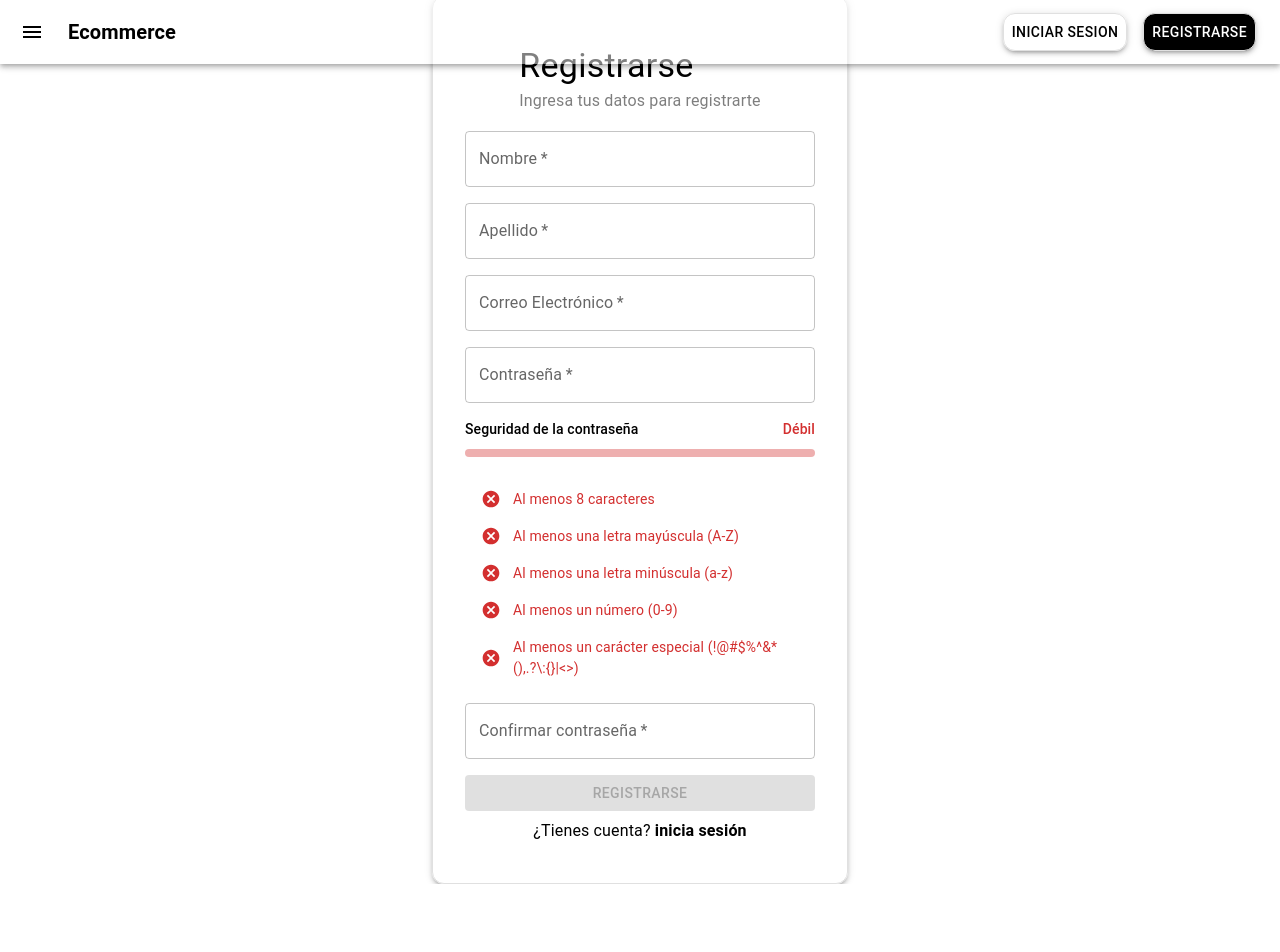
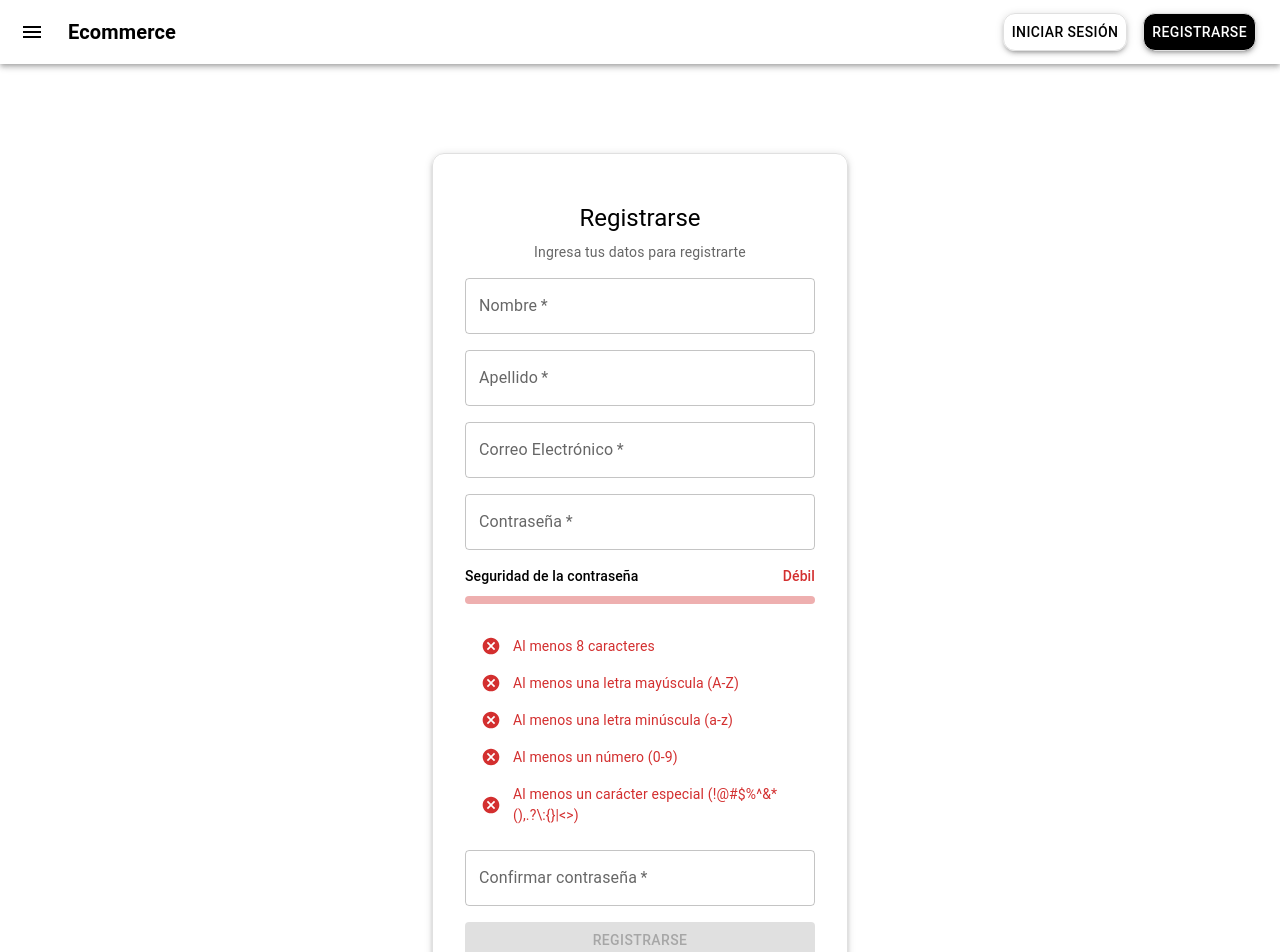
Before and after one commit to danieldelahoz2212/ecommerce_front, a React (Vite) app: page /register in a window 1280 px wide. Shown: the top 952 px of the page. Before the commit the page ends 884 px from the top, so only its background shows below. Built offline with nearby package versions, Linux system fonts and the light colour scheme.

Commit message:
se modifico el register para que este centrado

```diff
--- a/src/components/NavBar.tsx
+++ b/src/components/NavBar.tsx
@@ -28,13 +28,14 @@ export const NavBar = () => {
             variant="h6"
             align="justify"
             component="div"
-            sx={{ flexGrow: 2, color: "black", fontWeight: "bold"  }}
+            sx={{ flexGrow: 2, color: "black", fontWeight: "bold" }}
           >
             Ecommerce
           </Typography>
           <Button
             href="/login"
             sx={{
+              display: { xs: "none", md: "inline-flex" },
               borderRadius: 3,
               border: 1,
               borderColor: "grey.300",
@@ -45,11 +46,13 @@ export const NavBar = () => {
               },
             }}
           >
-            Iniciar Sesion
+            Iniciar Sesión
           </Button>
+
           <Button
             href="/register"
             sx={{
+              display: { xs: "none", md: "inline-flex" },
               borderRadius: 3,
               color: "inherit",
               border: 1,
--- a/src/pages/Register.tsx
+++ b/src/pages/Register.tsx
@@ -23,7 +23,7 @@ export const Register = () => {
       alert("Verifica tu contraseña.");
       return;
     }
-    console.log("Formulario válido ✅");
+    console.log("Formulario válido");
   };
 
   return (
@@ -33,7 +33,8 @@ export const Register = () => {
         flexDirection: "column",
         alignItems: "center",
         justifyContent: "center",
-        height: "100vh",
+        minHeight: "140vh",
+        px: 2,
       }}
     >
       <Box
@@ -45,19 +46,19 @@ export const Register = () => {
           alignItems: "center",
           justifyContent: "center",
           border: 1,
-          padding: 4,
+          padding: { xs: 2, sm: 4 },
           borderRadius: 3,
           width: "100%",
-          maxWidth: "350px",
+          maxWidth: { xs: "100%", sm: "350px" },
           boxShadow: 3,
           borderColor: "grey.300",
         }}
       >
-        <Stack p={2}>
-          <Typography variant="h4" align="justify">
+        <Stack p={2} spacing={1} sx={{ width: "100%" }}>
+          <Typography variant="h5" align="center">
             Registrarse
           </Typography>
-          <Typography variant="subtitle1" align="justify" sx={{ opacity: 0.5 }}>
+          <Typography variant="body2" align="center" sx={{ opacity: 0.6 }}>
             Ingresa tus datos para registrarte
           </Typography>
         </Stack>
@@ -96,6 +97,7 @@ export const Register = () => {
             error={isPasswordMatch}
             helperText={isPasswordMatch ? "Las contraseñas no coinciden" : ""}
           />
+
           <Button
             type="submit"
             variant="contained"
@@ -111,7 +113,7 @@ export const Register = () => {
                 backgroundColor:
                   !isPasswordValid || password !== passwordConfirm
                     ? "grey.400"
-                    : "grey.500",
+                    : "grey.700",
               },
             }}
           >
@@ -119,8 +121,8 @@ export const Register = () => {
           </Button>
         </Stack>
 
-        <Stack p={1}>
-          <Typography>
+        <Stack p={2}>
+          <Typography variant="body2" align="center">
             ¿Tienes cuenta?{" "}
             <Typography
               component="a"
@@ -133,7 +135,7 @@ export const Register = () => {
                 "&:hover": { textDecoration: "underline" },
               }}
             >
-              inicia sesión
+              Inicia sesión
             </Typography>
           </Typography>
         </Stack>
```
